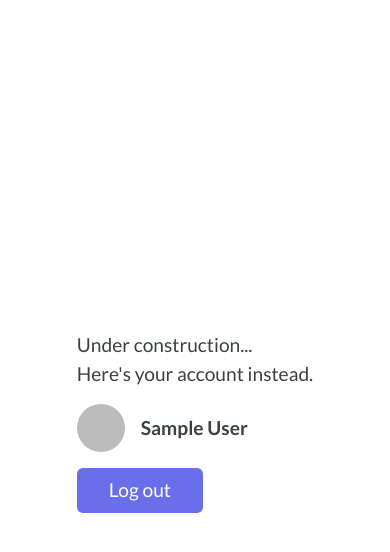
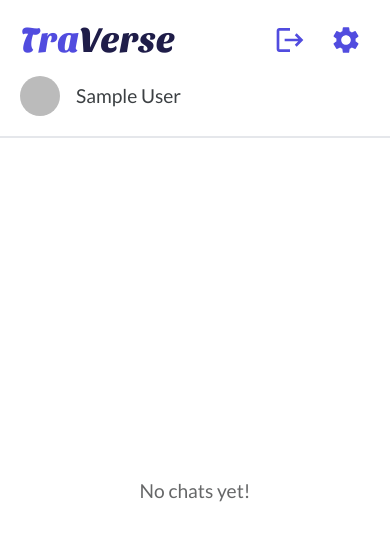
Before and after one commit to Zekumoru/TraVerse, a Next.js app: page /chat in a window 390 px wide. Shown: the top 552 px of the page. Built offline with nearby package versions, Linux system fonts and the light colour scheme; no server answers; sample sign-in values are in the browser's storage.

Commit message:
Create mobile chat UI

```diff
--- a/app/(chat)/chat/page.tsx
+++ b/app/(chat)/chat/page.tsx
@@ -1,8 +1,10 @@
+import Logo from '@/app/components/Logo';
+import { MdSettings } from 'react-icons/md';
 import { auth } from '@/auth';
 import { redirect } from 'next/navigation';
 import React from 'react';
+import Profile from '@/app/components/Profile';
 import SignOutButton from '@/app/components/SignOutButton';
-import Profile from '@/app/components/Profile';
 
 export default async function ChatPage() {
   const session = await auth();
@@ -11,17 +13,29 @@ export default async function ChatPage() {
     redirect('/');
   }
 
+  const user = session.user!;
+
   return (
-    <div className="grid place-content-center min-h-screen p-4">
-      <div className="flex flex-col gap-4">
-        <div>
-          Under construction... <br />
-          Here&apos;s your account instead.
+    <div className="grid min-h-screen">
+      <div className="flex flex-col chat-preview-list">
+        <header className="flex flex-col gap-4 p-5">
+          <div className="flex gap-2 items-center">
+            <Logo />
+            <SignOutButton className="px-2 ml-auto h-full flex items-center" />
+            <div className="h-full flex items-center">
+              <MdSettings size={32} className="px-2 w-auto text-primary-600" />
+            </div>
+          </div>
+          <div>
+            <Profile user={user} />
+          </div>
+        </header>
+
+        <div className="border-b-2" />
+
+        <div className="flex-1 grid place-content-center">
+          <p className="text-black-600">No chats yet!</p>
         </div>
-
-        {session.user && <Profile user={session.user} />}
-
-        <SignOutButton />
       </div>
     </div>
   );
--- a/app/(root)/page.tsx
+++ b/app/(root)/page.tsx
@@ -12,7 +12,9 @@ export default async function SignInPage() {
 
   return (
     <div className="grid content-center min-h-screen p-4 gap-6 md:gap-4 text-5xl text-center leading-[72px]">
-      <Logo showImage />
+      <div className="mx-auto">
+        <Logo showImage />
+      </div>
 
       {/* Mobile */}
       <div className="block md:hidden">
--- a/app/components/Logo.tsx
+++ b/app/components/Logo.tsx
@@ -7,7 +7,7 @@ type LogoProps = {
 
 export default function Logo({ showImage }: LogoProps) {
   return (
-    <div className="flex gap-4 text-4xl justify-center md:text-5xl">
+    <div className="flex gap-4 text-4xl md:text-5xl">
       {showImage && (
         <Image
           src="/logo.png"
--- a/app/components/Profile.tsx
+++ b/app/components/Profile.tsx
@@ -8,12 +8,12 @@ export default function Profile({ user }: { user: User }) {
         <Image
           src={user.image}
           alt="Google profile picture"
-          width={48}
-          height={48}
+          width={40}
+          height={40}
           className="rounded-full"
         />
       )}
-      <span className="font-bold">{user.name}</span>
+      <span>{user.name}</span>
     </div>
   );
 }
--- a/app/components/SignOutButton.tsx
+++ b/app/components/SignOutButton.tsx
@@ -1,16 +1,22 @@
 import { signOut } from '@/auth';
+import { MdLogout } from 'react-icons/md';
 
-export default function SignOutButton() {
+type SignOutButtonProps = {
+  className?: string;
+};
+
+export default function SignOutButton({ className }: SignOutButtonProps) {
   return (
     <form
+      className={className}
       action={async () => {
         'use server';
 
         await signOut();
       }}
     >
-      <button className="px-8 py-2 rounded-md text-white bg-primary-500 hover:bg-primary-600 active:bg-primary-700 transition">
-        Log out
+      <button>
+        <MdLogout size={32} className="text-primary-600 ml-auto" />
       </button>
     </form>
   );
```
